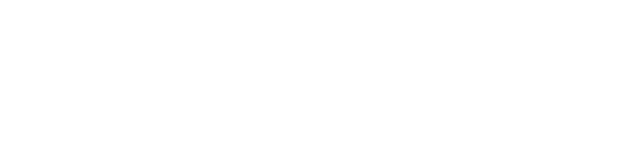
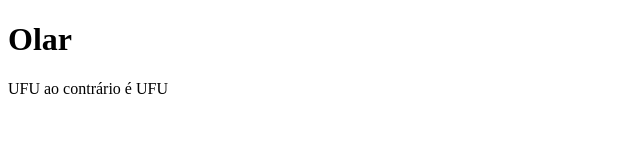
Before and after one commit to VPansarim/curso-git, a plain HTML site: page index.html in a window 1280 px wide. Shown: the whole page, without its empty margins (0-640 px from the left). Drawn offline with Linux system fonts and the light colour scheme.

Commit message:
Adicionado conteudo

```diff
--- a/index.html
+++ b/index.html
@@ -4,7 +4,7 @@
 		<title>Exemplo</title>
 	</head>
 	<body>
-
-
+		<h1>Olar</h1>
+		<p>UFU ao contrário é UFU</p>
 	</body>
 </html>
```
